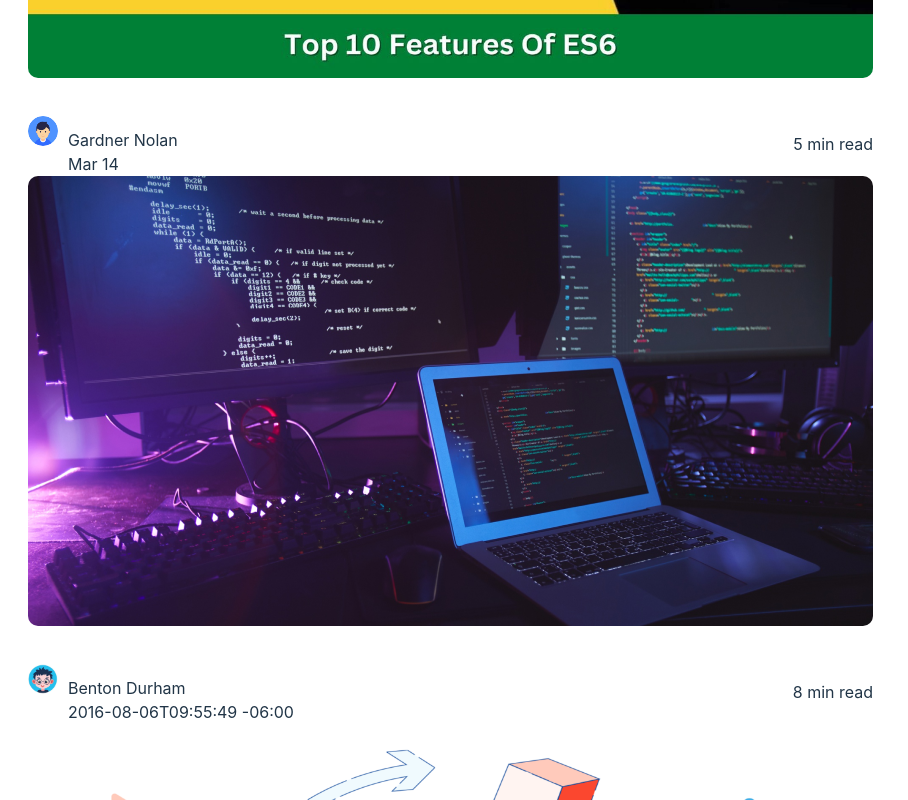
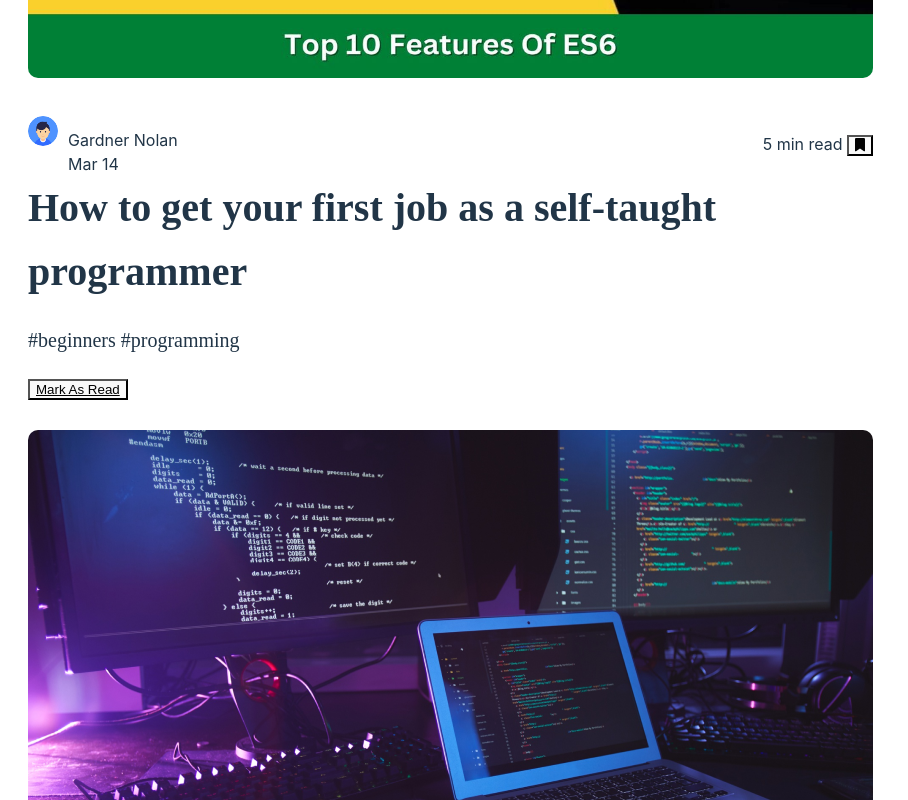
Before and after one commit to vatiza/knowledge-cafe-A8-, a React (Vite) app: page / in a window 1280 px wide. Shown: the part 600-1400 px from the top of the page, without its empty margins (0-908 px from the left). Built offline with nearby package versions, Linux system fonts and the light colour scheme.

Commit message:
blogs desing done

```diff
--- a/package.json
+++ b/package.json
@@ -10,6 +10,9 @@
     "preview": "vite preview"
   },
   "dependencies": {
+    "@fortawesome/fontawesome-svg-core": "^6.5.1",
+    "@fortawesome/free-solid-svg-icons": "^6.5.1",
+    "@fortawesome/react-fontawesome": "^0.2.0",
     "react": "^18.2.0",
     "react-dom": "^18.2.0"
   },
--- a/src/Components/Post/Post.css
+++ b/src/Components/Post/Post.css
@@ -1,5 +1,6 @@
 .post-container {
     width: 845px;
+
 
 }
 
@@ -8,6 +9,12 @@
     height: 450px;
     border-radius: 10px;
 
+}
+
+
+.markasbtn {
+    margin-bottom: 30px;
+    text-decoration: underline;
 }
 
 .name {
@@ -28,6 +35,24 @@
 
 }
 
+.post-title {
+    font-family: "Exo 2";
+    font-size: 40px;
+    font-style: normal;
+    font-weight: 700;
+    line-height: 160%;
+    margin: 0;
+}
+
+.post-tag {
+    font-family: "Exo 2";
+    font-size: 20px;
+    font-style: normal;
+    font-weight: 500;
+    line-height: 160%;
+    /* 32px */
+}
+
 
 .user-pic {
     width: 30px;
--- a/src/Components/Post/Post.jsx
+++ b/src/Components/Post/Post.jsx
@@ -1,7 +1,9 @@
+import { FontAwesomeIcon } from '@fortawesome/react-fontawesome';
+import { faBookmark } from '@fortawesome/free-solid-svg-icons';
 import './Post.css';
 
 const Post = (props) => {
-    const { name, id, userpic, registered, readtime, picture } = props.post;
+    const { name, userpic, registered, posttitle, readtime, picture } = props.post;
     console.log(props)
     return (
         <>
@@ -14,12 +16,12 @@
                         <p className='post-date'>{registered}</p>
                     </div>
                     <div>
-                        <p>{readtime} min read </p>
+                        <p>{readtime} min read <button> <FontAwesomeIcon icon={faBookmark} /> </button> </p>
                     </div>
                 </div>
-
-
-
+                <h3 className='post-title'>{posttitle}</h3>
+                <p className='post-tag'>#beginners  #programming</p>
+                <button className='markasbtn'>Mark As Read</button>
             </div>
 
         </>
```
Also changed, not shown: 1 other file (tests, documents, lock files or other folders).
